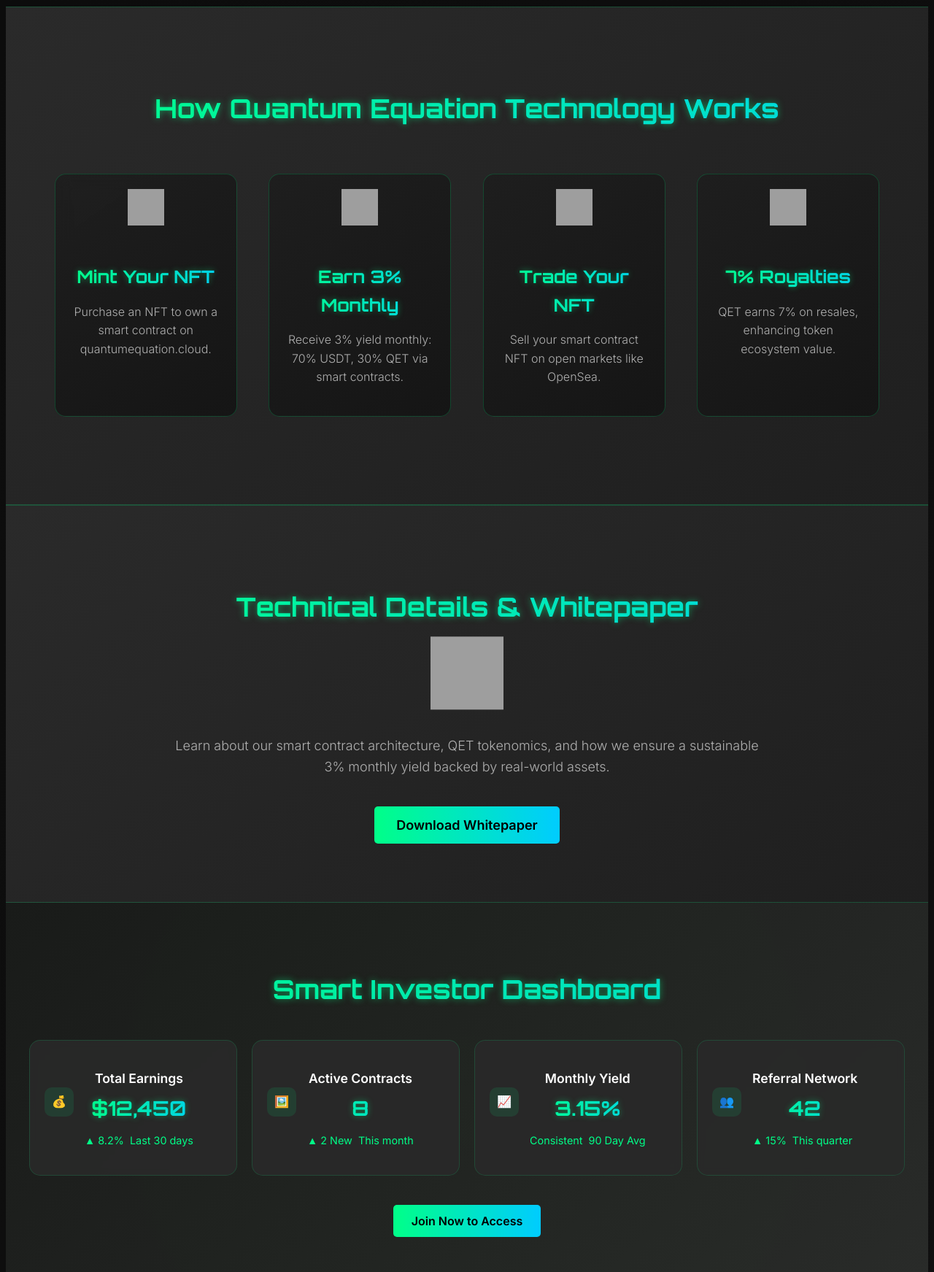
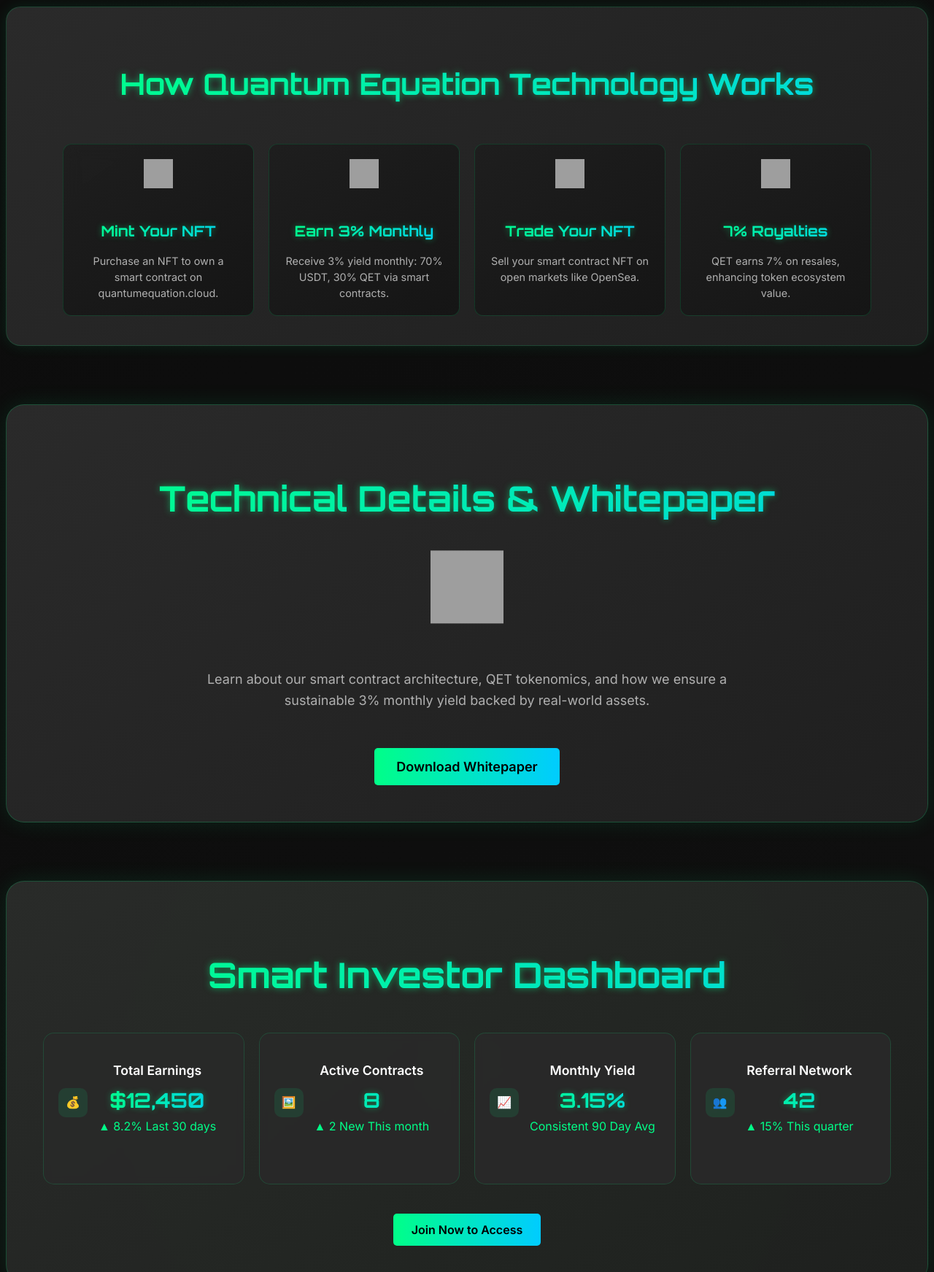
Before and after one commit to biggesttiger/QET, a plain HTML site: page index2.html in a window 1280 px wide. Shown: the part 1720-3463 px from the top of the page at 73% size. Drawn offline with Linux system fonts and the light colour scheme; grey boxes are pictures that could not be loaded.

Commit message:
Update index2.html

```diff
--- a/index2.html
+++ b/index2.html
@@ -442,11 +442,16 @@ nav {
 
 /* Dashboard Section */
 .dashboard-preview {
-    padding: 60px 20px; /* Reduced padding for better spacing */
-    background: linear-gradient(135deg, #1a1a1a, #2a2a2a);
+    max-width: 1200px;
+    margin: 80px auto;
+    padding: 50px;
+    background: linear-gradient(145deg, #2a2a2a, #1f1f1f);
+    border-radius: 25px;
+    border: 1px solid rgba(0, 255, 136, 0.2);
+    box-shadow: 0 0 30px rgba(0, 255, 136, 0.1);
+    text-align: center;
     position: relative;
     overflow: hidden;
-    text-align: center;
 }
 
 .dashboard-preview::before {
@@ -458,6 +463,7 @@ nav {
     height: 200%;
     background: radial-gradient(circle, rgba(0, 204, 0, 0.1), transparent);
     animation: pulse 10s infinite;
+    z-index: 0;
 }
 
 @keyframes pulse {
@@ -468,21 +474,22 @@ nav {
 
 .dashboard-preview h2 {
     font-family: 'Orbitron', sans-serif;
-    font-size: clamp(1.75rem, 4vw, 2.25rem);
-    font-weight: 600;
-    margin-bottom: 40px; /* Reduced margin for better spacing */
+    font-size: clamp(2rem, 5vw, 3rem);
     background: linear-gradient(90deg, #00ff88, #00ccff);
     -webkit-background-clip: text;
     -webkit-text-fill-color: transparent;
+    margin-bottom: 40px;
     text-shadow: 0 0 10px rgba(0, 255, 136, 0.5);
+    position: relative;
+    z-index: 1;
 }
 
 .dashboard-container {
     max-width: 1200px;
     margin: 0 auto;
     display: grid;
-    grid-template-columns: repeat(auto-fit, minmax(220px, 1fr)); /* Adjusted card size */
-    gap: 20px; /* Reduced gap for better spacing */
+    grid-template-columns: repeat(auto-fit, minmax(220px, 1fr));
+    gap: 20px;
     position: relative;
     z-index: 1;
 }
@@ -490,7 +497,7 @@ nav {
 .dashboard-card {
     background: rgba(42, 42, 42, 0.9);
     border-radius: 15px;
-    padding: 20px; /* Reduced padding for better spacing */
+    padding: 20px;
     position: relative;
     overflow: hidden;
     transition: transform 0.3s ease, box-shadow 0.3s ease;
@@ -523,14 +530,14 @@ nav {
     display: flex;
     align-items: center;
     gap: 15px;
-    margin-bottom: 15px; /* Reduced margin for better spacing */
+    margin-bottom: 15px;
 }
 
 .metric-icon {
-    width: 40px; /* Reduced icon size */
-    height: 40px; /* Reduced icon size */
-    background: rgba(0, 255, 136, 0.1); /* Subtle background for icons */
-    border-radius: 10px; /* Slightly rounded corners */
+    width: 40px;
+    height: 40px;
+    background: rgba(0, 255, 136, 0.1);
+    border-radius: 10px;
     display: flex;
     align-items: center;
     justify-content: center;
@@ -538,9 +545,9 @@ nav {
 }
 
 .metric-icon svg {
-    width: 20px; /* Adjusted icon size */
-    height: 20px; /* Adjusted icon size */
-    fill: #00ff88; /* Icon color matching the theme */
+    width: 20px;
+    height: 20px;
+    fill: #00ff88;
 }
 
 .dashboard-card:hover .metric-icon {
@@ -548,15 +555,15 @@ nav {
 }
 
 .metric-content h3 {
-    font-family: 'Inter', sans-serif; /* Consistent with site body text */
-    font-size: 1.1rem; /* Adjusted font size */
-    color: #fff; /* White text for headings */
+    font-family: 'Inter', sans-serif;
+    font-size: 1.1rem;
+    color: #fff;
     margin-bottom: 5px;
 }
 
 .metric-content .value {
-    font-family: 'Orbitron', sans-serif; /* Consistent with site headings */
-    font-size: 1.75rem; /* Adjusted font size */
+    font-family: 'Orbitron', sans-serif;
+    font-size: 1.75rem;
     font-weight: 700;
     background: linear-gradient(90deg, #00ff88, #00ccff);
     -webkit-background-clip: text;
@@ -565,30 +572,31 @@ nav {
 }
 
 .metric-trend {
-    display: flex;
-    align-items: center;
-    gap: 8px;
-    font-family: 'Inter', sans-serif; /* Consistent with site body text */
-    color: #b0b0b0; /* Secondary text color */
-    font-size: 0.9rem;
-    margin-top: 10px; /* Reduced margin for better spacing */
+    font-family: 'Inter', sans-serif;
+    font-size: 1rem;
+    color: #b0b0b0;
+    margin-bottom: 30px;
+    text-align: center;
+    max-width: 800px;
+    margin-left: auto;
+    margin-right: auto;
 }
 
 .metric-trend span {
-    color: #00ff88; /* Highlight color consistent with site */
+    color: #00ff88;
 }
 
 .join-now-overlay {
     position: relative;
     text-align: center;
-    margin-top: 40px; /* Reduced margin for better spacing */
+    margin-top: 40px;
 }
 
 .join-now-btn {
     display: inline-block;
-    padding: 12px 25px; /* Adjusted padding */
-    font-family: 'Inter', sans-serif;
-    font-size: 1rem; /* Adjusted font size */
+    padding: 12px 25px;
+    font-family: 'Inter', sans-serif;
+    font-size: 1rem;
     font-weight: 600;
     background: linear-gradient(90deg, #00ff88, #00ccff);
     color: #000;
@@ -601,6 +609,18 @@ nav {
 .join-now-btn:hover {
     transform: scale(1.05);
     box-shadow: 0 0 15px rgba(0, 255, 136, 0.5);
+}
+
+/* Loading State for Dynamic Content */
+.dashboard-card.loading {
+    background: linear-gradient(90deg, rgba(42, 42, 42, 0.9), rgba(42, 42, 42, 0.7), rgba(42, 42, 42, 0.9));
+    background-size: 200% 100%;
+    animation: loading 1.5s infinite;
+}
+
+@keyframes loading {
+    0% { background-position: 200% 0; }
+    100% { background-position: -200% 0; }
 }
 /* Real World Investments Section */
 .investments-section {
@@ -980,63 +1000,71 @@ nav {
 
 /* How It Works Section */
 .how-it-works {
-    padding: 80px 40px;
-    text-align: center;
-    border-top: 1px solid rgba(0, 255, 136, 0.2);
-    border-bottom: 1px solid rgba(0, 255, 136, 0.2);
+    max-width: 1200px;
+    margin: 80px auto;
+    padding: 40px;
     background: linear-gradient(145deg, #2a2a2a, #1f1f1f);
+    border-radius: 20px;
+    border: 1px solid rgba(0, 255, 136, 0.15);
+    box-shadow: 0 0 20px rgba(0, 255, 136, 0.1);
+    text-align: center;
+    position: relative;
+    overflow: hidden;
 }
 
 .how-it-works h2 {
     font-family: 'Orbitron', sans-serif;
-    font-size: clamp(1.75rem, 4vw, 2.25rem);
-    font-weight: 600;
-    margin-bottom: 40px;
+    font-size: clamp(1.75rem, 4vw, 2.5rem);
     background: linear-gradient(90deg, #00ff88, #00ccff);
     -webkit-background-clip: text;
     -webkit-text-fill-color: transparent;
+    margin-bottom: 50px; /* Increased from 30px to 50px for more space */
     text-shadow: 0 0 10px rgba(0, 255, 136, 0.5);
+    position: relative;
+    z-index: 1;
 }
 
 .steps {
     display: flex;
-    justify-content: space-around;
+    justify-content: center;
     flex-wrap: wrap;
-    gap: 30px;
+    gap: 20px;
     max-width: 1200px;
     margin: 0 auto;
-    padding: 20px;
-    box-sizing: border-box;
+    padding: 0;
 }
 
 .step {
-    max-width: 250px;
+    width: 220px;
     background: linear-gradient(145deg, rgba(30, 30, 30, 0.9), rgba(20, 20, 20, 0.9));
     backdrop-filter: blur(10px);
     padding: 20px;
-    border-radius: 15px;
-    border: 1px solid rgba(0, 255, 136, 0.2);
-    margin-bottom: 20px;
+    border-radius: 12px;
+    border: 1px solid rgba(0, 255, 136, 0.15);
     transition: transform 0.3s ease, box-shadow 0.3s ease;
     animation: fadeIn 0.8s ease-out forwards;
-    flex: 1 1 200px;
-    box-sizing: border-box;
+    text-align: center;
+}
+
+.step:hover {
+    transform: translateY(-5px);
+    box-shadow: 0 10px 20px rgba(0, 255, 136, 0.2);
 }
 
 .step img {
-    width: 50px;
-    height: 50px;
-    margin-bottom: 20px;
+    width: 40px;
+    height: 40px;
+    margin-bottom: 15px;
     transition: transform 0.3s ease;
 }
 
 .step:hover img {
-    transform: scale(1.05);
+    transform: scale(1.1);
 }
 
 .step h3 {
     font-family: 'Orbitron', sans-serif;
-    font-size: 1.5rem;
+    font-size: 1.25rem;
     font-weight: 600;
     margin-bottom: 10px;
     background: linear-gradient(90deg, #00ff88, #00ccff);
@@ -1047,48 +1075,71 @@ nav {
 
 .step p {
     font-family: 'Inter', sans-serif;
-    font-size: 1rem;
-    font-weight: 300;
+    font-size: 0.9rem;
     color: #b0b0b0;
-    margin-bottom: 20px;
-    text-align: center;
-}
-
-/* Whitepaper Section */
+    line-height: 1.5;
+    margin-bottom: 0;
+}
+
+@keyframes fadeIn {
+    from {
+        opacity: 0;
+        transform: translateY(20px);
+    }
+    to {
+        opacity: 1;
+        transform: translateY(0);
+    }
+}
 /* Whitepaper Section */
 .whitepaper {
-    padding: 80px 40px;
-    text-align: center;
+    max-width: 1200px;
+    margin: 80px auto;
+    padding: 50px;
     background: linear-gradient(145deg, #2a2a2a, #1f1f1f);
-    border-top: 1px solid rgba(0, 255, 136, 0.2);
-    border-bottom: 1px solid rgba(0, 255, 136, 0.2);
+    border-radius: 25px;
+    border: 1px solid rgba(0, 255, 136, 0.2);
+    box-shadow: 0 0 30px rgba(0, 255, 136, 0.1);
+    text-align: center;
+    position: relative;
+    overflow: hidden;
 }
 
 .whitepaper h2 {
     font-family: 'Orbitron', sans-serif;
-    font-size: clamp(1.75rem, 4vw, 2.25rem);
-    font-weight: 600;
-    margin-bottom: 20px;
+    font-size: clamp(2rem, 5vw, 3rem);
     background: linear-gradient(90deg, #00ff88, #00ccff);
     -webkit-background-clip: text;
     -webkit-text-fill-color: transparent;
+    margin-bottom: 40px;
     text-shadow: 0 0 10px rgba(0, 255, 136, 0.5);
+    position: relative;
+    z-index: 1;
 }
 
 .whitepaper p {
     font-family: 'Inter', sans-serif;
     font-size: 1.125rem;
-    font-weight: 300;
     color: #b0b0b0;
+    margin-bottom: 30px;
+    text-align: center;
     max-width: 800px;
-    margin: 0 auto 40px;
+    margin-left: auto;
+    margin-right: auto;
+    line-height: 1.6;
 }
 
 .whitepaper-icon {
     width: 100px;
     height: 100px;
-    margin-bottom: 20px;
+    margin-bottom: 30px;
     animation: float 3s ease-in-out infinite;
+}
+
+.whitepaper-icon svg {
+    width: 100%;
+    height: 100%;
+    fill: #00ff88;
 }
 
 .whitepaper .cta {
@@ -1102,6 +1153,7 @@ nav {
     border: none;
     cursor: pointer;
     transition: transform 0.3s ease, box-shadow 0.3s ease;
+    margin-top: 20px;
 }
 
 .whitepaper .cta:hover {
@@ -2426,8 +2478,7 @@ footer {
             </div>
         </div>
     </section>
-
-    <!-- Legal/Disclaimer Section -->
+ <!-- Legal/Disclaimer Section -->
     <section class="legal-section pattern-bg" id="legal">
         <div class="legal-content">
             <img src="https://img.icons8.com/ios-filled/100/00cc00/scales.png" alt="Scales of Justice" class="legal-icon" loading="lazy">
@@ -2437,7 +2488,6 @@ footer {
             <button class="modal-btn">View Full Disclaimer</button>
         </div>
     </section>
-
     <!-- Modal with Legal Disclaimer -->
     <div class="modal-overlay" id="legalModal">
         <div class="modal-content">
@@ -2578,12 +2628,11 @@ footer {
             </div>
         </div>
     </div>
-</body>
+
 
     <!-- JavaScript -->
     <script>
-       // JavaScript for Website Functionality
-document.addEventListener('DOMContentLoaded', () => {
+    document.addEventListener('DOMContentLoaded', () => {
     // Hero Slider
     const heroSlides = document.querySelectorAll('.hero-slide');
     let currentHeroSlide = 0;
@@ -2606,31 +2655,70 @@ document.addEventListener('DOMContentLoaded', () => {
     }
 
     // About Us Modal
-    const aboutModal = document.getElementById('modal');
+    const aboutModal = document.getElementById('aboutModal');
+    const aboutModalBtn = document.querySelector('.about-modal-btn');
+    const aboutCloseBtn = aboutModal ? aboutModal.querySelector('.close-btn') : null;
+
+    if (aboutModalBtn && aboutModal) {
+        aboutModalBtn.addEventListener('click', () => openModal(aboutModal));
+        if (aboutCloseBtn) {
+            aboutCloseBtn.addEventListener('click', () => closeModal(aboutModal));
+        }
+        window.addEventListener('click', (event) => {
+            if (event.target === aboutModal) closeModal(aboutModal);
+        });
+    }
+
+    // Whitepaper Modal
+    const whitepaperModal = document.getElementById('whitepaperModal');
+    const whitepaperModalBtn = document.querySelector('.whitepaper-modal-btn');
+    const whitepaperCloseBtn = whitepaperModal ? whitepaperModal.querySelector('.close-btn') : null;
+
+    if (whitepaperModalBtn && whitepaperModal) {
+        whitepaperModalBtn.addEventListener('click', () => openModal(whitepaperModal));
+        if (whitepaperCloseBtn) {
+            whitepaperCloseBtn.addEventListener('click', () => closeModal(whitepaperModal));
+        }
+        window.addEventListener('click', (event) => {
+            if (event.target === whitepaperModal) closeModal(whitepaperModal);
+        });
+    }
+
+    // Legal Modal
+    const legalModal = document.getElementById('legalModal');
+    const legalModalBtn = document.querySelector('.legal-modal-btn');
+    const legalCloseBtn = legalModal ? legalModal.querySelector('.close-btn') : null;
+
+    if (legalModalBtn && legalModal) {
+        legalModalBtn.addEventListener('click', () => openModal(legalModal));
+        if (legalCloseBtn) {
+            legalCloseBtn.addEventListener('click', () => closeModal(legalModal));
+        }
+        window.addEventListener('click', (event) => {
+            if (event.target === legalModal) closeModal(legalModal);
+        });
+    }
+
+    // Member Modal
     const memberModal = document.getElementById('memberModal');
-
-    function openModal(modalElement) {
-        if (modalElement) modalElement.style.display = 'flex';
+    const memberModalBtns = document.querySelectorAll('.member-modal-btn');
+    const memberCloseBtn = memberModal ? memberModal.querySelector('.close-btn') : null;
+
+    if (memberModalBtns.length && memberModal) {
+        memberModalBtns.forEach((btn) => {
+            btn.addEventListener('click', () => {
+                const name = btn.getAttribute('data-name');
+                const info = btn.getAttribute('data-info');
+                openMemberModal(name, info);
+            });
+        });
+        if (memberCloseBtn) {
+            memberCloseBtn.addEventListener('click', () => closeModal(memberModal));
+        }
+        window.addEventListener('click', (event) => {
+            if (event.target === memberModal) closeModal(memberModal);
+        });
     }
-
-    function closeModal(modalElement) {
-        if (modalElement) modalElement.style.display = 'none';
-    }
-
-    function openMemberModal(name, info) {
-        const memberName = document.getElementById('memberName');
-        const memberInfo = document.getElementById('memberInfo');
-        if (memberName && memberInfo && memberModal) {
-            memberName.textContent = name;
-            memberInfo.textContent = info;
-            openModal(memberModal);
-        }
-    }
-
-    window.addEventListener('click', (event) => {
-        if (event.target === aboutModal) closeModal(aboutModal);
-        if (event.target === memberModal) closeModal(memberModal);
-    });
 
     // Investment Image Slider
     const imageSliders = document.querySelectorAll('.image-slider');
@@ -2707,22 +2795,27 @@ document.addEventListener('DOMContentLoaded', () => {
             });
         });
     }
-
-    // Legal Modal
-    const legalModalBtn = document.querySelector('.modal-btn');
-    const legalModal = document.getElementById('legalModal');
-    const legalCloseBtn = legalModal ? legalModal.querySelector('.close-btn') : null;
-
-    if (legalModalBtn && legalModal) {
-        legalModalBtn.addEventListener('click', () => openModal(legalModal));
-        if (legalCloseBtn) {
-            legalCloseBtn.addEventListener('click', () => closeModal(legalModal));
-        }
-        window.addEventListener('click', (event) => {
-            if (event.target === legalModal) closeModal(legalModal);
-        });
+});
+
+// Helper Functions
+function openModal(modalElement) {
+    if (modalElement) modalElement.style.display = 'flex';
+}
+
+function closeModal(modalElement) {
+    if (modalElement) modalElement.style.display = 'none';
+}
+
+function openMemberModal(name, info) {
+    const memberName = document.getElementById('memberName');
+    const memberInfo = document.getElementById('memberInfo');
+    const memberModal = document.getElementById('memberModal');
+    if (memberName && memberInfo && memberModal) {
+        memberName.textContent = name;
+        memberInfo.textContent = info;
+        openModal(memberModal);
     }
-});
+}
 </script>
 </body>
 </html>
```
